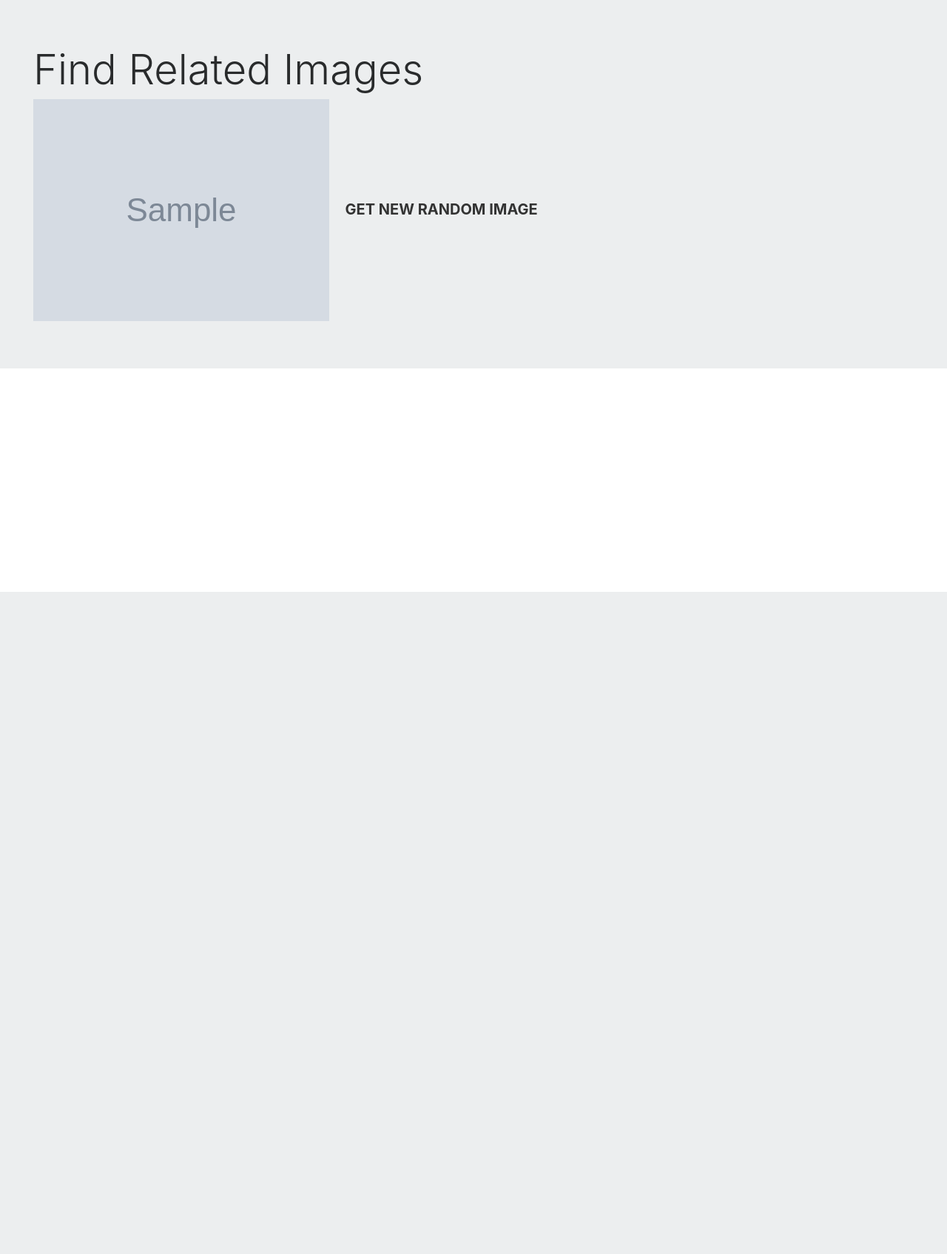
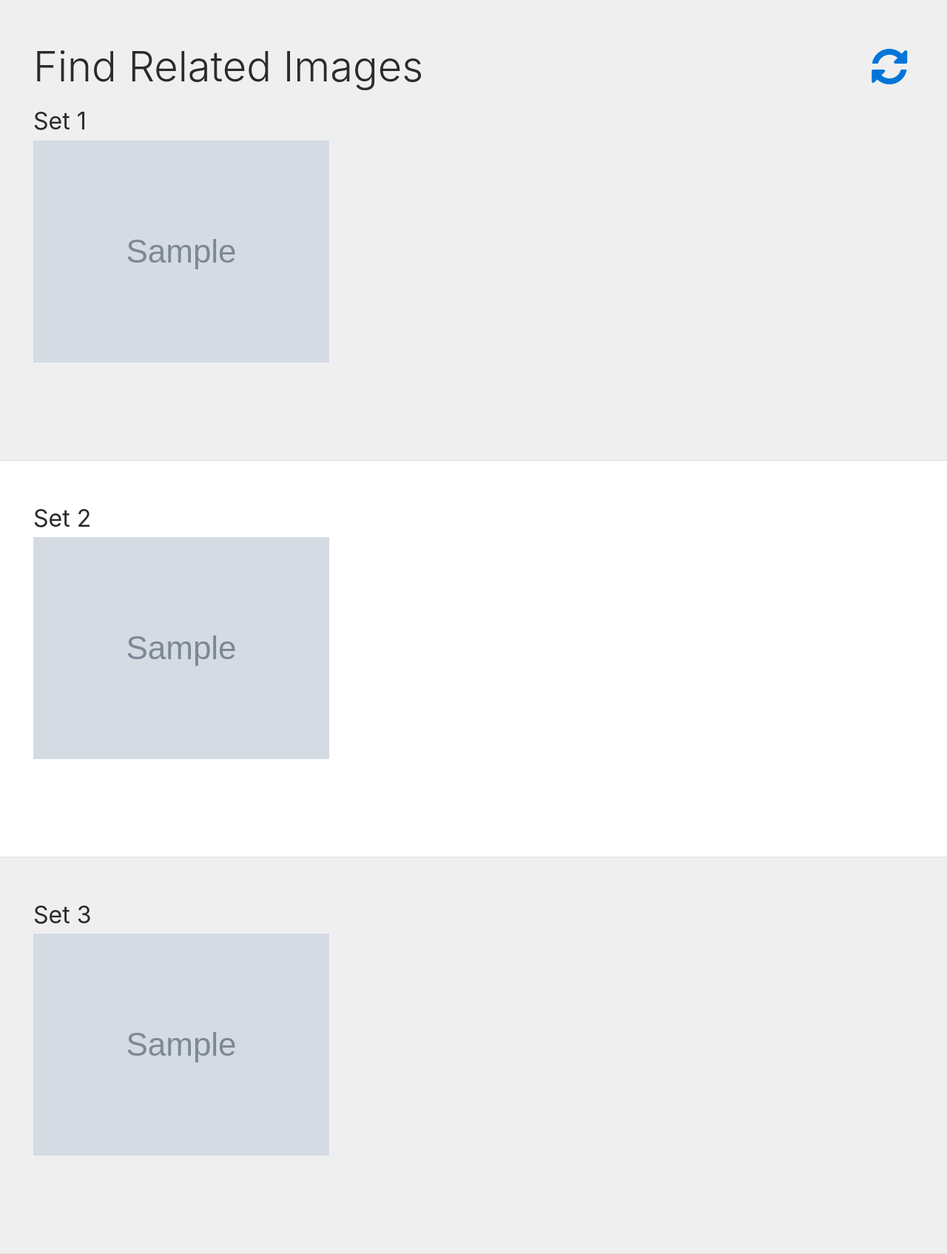
Before and after one commit to fomorians/imagesearch, a Flask app: template app/templates/index.html in a window 1280 px wide. Shown: the whole page at 74% size. Before the commit the page ends 800 px from the top, so only its background shows below. Run offline with Flask 2, Linux system fonts and the light colour scheme; the template is opened without the code that fills it: most values are stand-ins (such as "Sample title", 1, 10 or a date in 2020); grey boxes marked "Sample" are stand-in pictures; some libraries are stand-ins or nearby versions.

Commit message:
updated app with new layout

```diff
--- a/app/app.py
+++ b/app/app.py
@@ -13,22 +13,22 @@ app = Flask(__name__)
 
 @app.route('/')
 def index_route():
-    results = lookup.get_neighbors(-1) # random starting image.
+    results = lookup.get_multiple_neighbors(-1) # random starting image.
     return render_template('index.html', results=results)
-
-@app.route('/images/<path:path>')
-def get_data_route(path):
-    return send_from_directory('../data/results/', path)
 
 @app.route('/nearest/<int:image_id>', methods=['GET'])
 def get_nearest_html_route(image_id):
-    results = lookup.get_neighbors(image_id)
+    results = lookup.get_multiple_neighbors(image_id)
     return render_template('index.html', results=results)
 
 @app.route('/api/nearest/<int:image_id>', methods=['GET'])
 def get_nearest_api_route(image_id):
-    results = lookup.get_neighbors(image_id)
+    results = lookup.get_multiple_neighbors(image_id)
     return jsonify(results=results)
+
+@app.route('/images/<path:path>')
+def get_thumb_route(path):
+    return send_from_directory('../data/results/', path)
 
 if __name__ == "__main__":
     app.run()
--- a/app/static/css/main.css
+++ b/app/static/css/main.css
@@ -1,24 +1,39 @@
 html .container-fluid {
-  margin: 0 30px;
+  margin: 30px;
 }
 
-ul {
-    display: flex; /* or inline-flex */
-    list-style: none;
-    flex-flow: row wrap;
-    margin: 0;
-    padding: 0;
-    align-content: flex-start;
+h1 {
+  padding-bottom:.3em;
 }
 
-li {
-    flex-basis: auto;
-    margin: 15px 45px 30px 0;
+h2 {
+  font-weight: normal;
 }
 
-html .btn {
-  color: #333;
-  font-size: 20px;
-  font-weight: bold;
-  text-transform: uppercase;
+img {
+  display: block;
+  float: left;
 }
+
+#randomize {
+  text-align: right;
+  font-size: 3.5rem;
+  font-weight: 300;
+  line-height: 1.1;
+}
+
+#second, #fourth {
+  padding: 30px 0;
+  border-bottom: 1px solid #dedede;
+}
+
+#first, #third {
+  background-color: #efefef;
+  padding: 30px 0;
+  border-bottom: 1px solid #dedede;
+}
+
+.section {
+  height: 372px;
+  overflow: hidden;
+}
--- a/app/static/js/main.js
+++ b/app/static/js/main.js
@@ -1,7 +1,6 @@
 (function() {
-  const HTML_ENDPOINT = '/nearest'; //'https://babi-164320.appspot.com/predict';
-  const API_ENDPOINT = '/api/nearest'; //'https://babi-164320.appspot.com/predict';
-  const IMAGE_ROOT = '/images';
+  const HTML_ENDPOINT = '/nearest';
+  const API_ENDPOINT = '/api/nearest';
   const MAX_RANGE = 100;
 
   function getRandomInt(min, max) {
@@ -16,27 +15,25 @@
   class App {
     constructor() {
       this.first_el = document.getElementById('first');
+      this.result_els = document.getElementsByClassName('result');
       this.randomize_el = document.getElementById('randomize');
-      this.result_els = document.getElementsByClassName('result');
 
       this.randomize_el.setAttribute("data-id", getRandomInt(1, MAX_RANGE));
       this.randomize_el.addEventListener('click', this.getImages.bind(this, this.randomize_el));
+
+      _.each(document.querySelectorAll('section a'), (el, i) => {
+        el.addEventListener('click', this.getImages.bind(this, el));
+      })
+
       window.addEventListener('popstate', this.getPrevState.bind(this));
-
-      _.each(this.result_els, (result_el, i) => {
-        result_el.addEventListener('click', this.getImages.bind(this, result_el));
-      })
     }
 
     update(results) {
-      const first = results.shift()
-      this.first_el.setAttribute("src", `${IMAGE_ROOT}/${first.image}`);
       this.randomize_el.setAttribute("data-id", getRandomInt(1, MAX_RANGE));
-
-      _.each(results, (result, i) => {
-        const result_el = this.result_els[i];
+      _.each(_.flatten(results), (result, i) => {
+        let result_el = this.result_els[i];
         result_el.setAttribute("data-id", result.id);
-        result_el.setAttribute("src", `${IMAGE_ROOT}/${result.image}`);
+        result_el.setAttribute("src", `/images/${result.image}`);
       });
     }
 
@@ -47,7 +44,13 @@
 
     getImages(el, e) {
       e.preventDefault();
-      const image_id = el.getAttribute("data-id");
+
+      let image_id = el.getAttribute("data-id");
+      if (!image_id) {
+        let img_el = el.getElementsByTagName('img')[0];
+        image_id = img_el.getAttribute("data-id");
+      }
+
       fetchRelated(image_id).then(data => {
         history.pushState(data, null, `${HTML_ENDPOINT}/${image_id}`);
         this.update(data.results);
--- a/app/templates/index.html
+++ b/app/templates/index.html
@@ -1,3 +1,13 @@
+{% set first_results = results[0] %}
+{% set second_results = results[1] %}
+{% set third_results = results[2] %}
+
+{% set first = first_results[0] %}
+{% set second = second_results[0] %}
+{% set third = third_results[0] %}
+
+{% set random = range(1, 100) | random %}
+
 <!doctype html>
 <html lang="en-US">
     <head>
@@ -6,39 +16,62 @@
         <meta name="keywords" content="autoencoder, demo, ml, ai">
         <meta name="description" content="reverse image search demo">
         <link rel="stylesheet" href="//maxcdn.bootstrapcdn.com/bootstrap/4.0.0-alpha.6/css/bootstrap.min.css" integrity="sha384-rwoIResjU2yc3z8GV/NPeZWAv56rSmLldC3R/AZzGRnGxQQKnKkoFVhFQhNUwEyJ" crossorigin="anonymous">
+        <link rel="stylesheet" href="//maxcdn.bootstrapcdn.com/font-awesome/4.7.0/css/font-awesome.min.css" integrity="sha384-wvfXpqpZZVQGK6TAh5PVlGOfQNHSoD2xbE+QkPxCAFlNEevoEH3Sl0sibVcOQVnN" crossorigin="anonymous">
         <link rel="stylesheet" href="/static/css/main.css">
     </head>
     <body>
-        <div class="jumbotron jumbotron-fluid header">
+        <div id="first">
           <div class="container-fluid">
             <div class="row">
-              <div class="col-md-12">
-                <h1 class="display-4">Find Related Images</h1>
-                {% set first = results[0] %}
-                {% set next = range(1, 100) | random %}
-                <img id="first" "data-id"="{{ first.id }}" src="/images/{{ first.image }}" />
-                <a id="randomize" class="btn" data-id="{{ next }}" href="/nearest/{{ next }}">Get New Random Image</a>
+              <h1 class="display-4 col-md-11">
+                  Find Related Images
+              </h1>
+              <div class="col-md-1">
+                <a id="randomize" class="col-md-1" data-id="{{ random }}" href="/nearest/{{ random }}">
+                  <i class="fa fa-refresh" aria-hidden="true"></i>
+                </a>
+              </div>
+              <h2 class="col-md-12">Set 1</h2>
+            </div>
+            <div class="row">
+              <div class="col-md-12 section">
+                {% for item in first_results %}
+                <a class="thumb" href="/nearest/{{ item.id }}">
+                  <img class="result" data-id="{{ item.id }}" src="/images/{{ item.image }}" />
+                </a>
+                {% endfor %}
               </div>
             </div>
           </div>
         </div>
-
-        <div class="container-fluid">
-          <div class="row">
-            <div class="col-md-12">
-                <ul id=results>
-                {% for item in results %}
-                    {% if not loop.first %}
-                    <li><a href="/nearest/{{ item.id }}">
-                        <img class="result" data-id="{{ item.id }}" src="/images/{{ item.image }}" />
-                    </a></li>
-                    {% endif %}
-                {% endfor %}
-                <ul>
+        <div id="second">
+          <div class="container-fluid">
+            <div class="row">
+              <h2 class="col-md-12">Set 2</h2>
+              <div class="col-md-12 section">
+              {% for item in second_results %}
+                <a class="thumb" href="/nearest/{{ item.id }}">
+                  <img class="result" data-id="{{ item.id }}" src="/images/{{ item.image }}" />
+                </a>
+              {% endfor %}
             </div>
           </div>
         </div>
-
+      </div>
+      <div id="third">
+        <div class="container-fluid">
+          <div class="row">
+            <h2 class="col-md-12">Set 3</h2>
+            <div class="col-md-12 section">
+            {% for item in third_results %}
+              <a class="thumb" href="/nearest/{{ item.id }}">
+                <img class="result" data-id="{{ item.id }}" src="/images/{{ item.image }}" />
+              </a>
+            {% endfor %}
+            </div>
+          </div>
+        </div>
+      </div>
         <script src="//cdnjs.cloudflare.com/ajax/libs/underscore.js/1.8.3/underscore-min.js"></script>
         <script src="/static/js/main.js"></script>
     </body>
```
Also changed, not shown: app/annoy_lookup.py (+20 -1 lines), app/data/metadata.json (+1 -1 lines).
